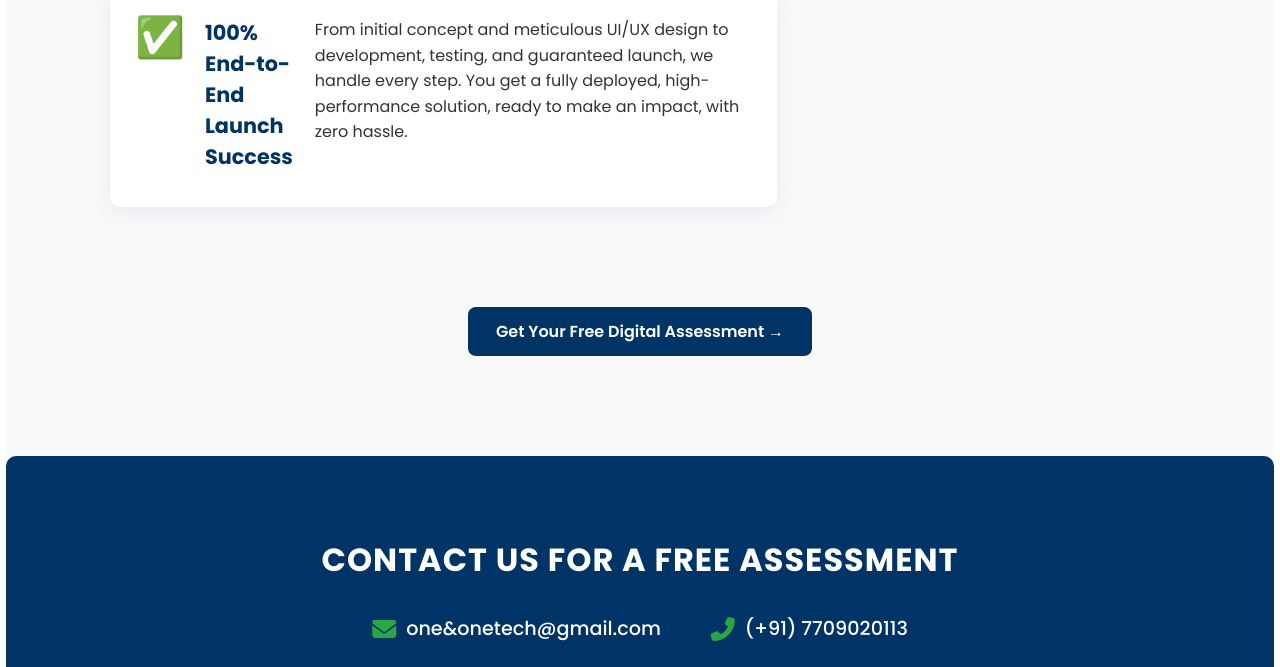
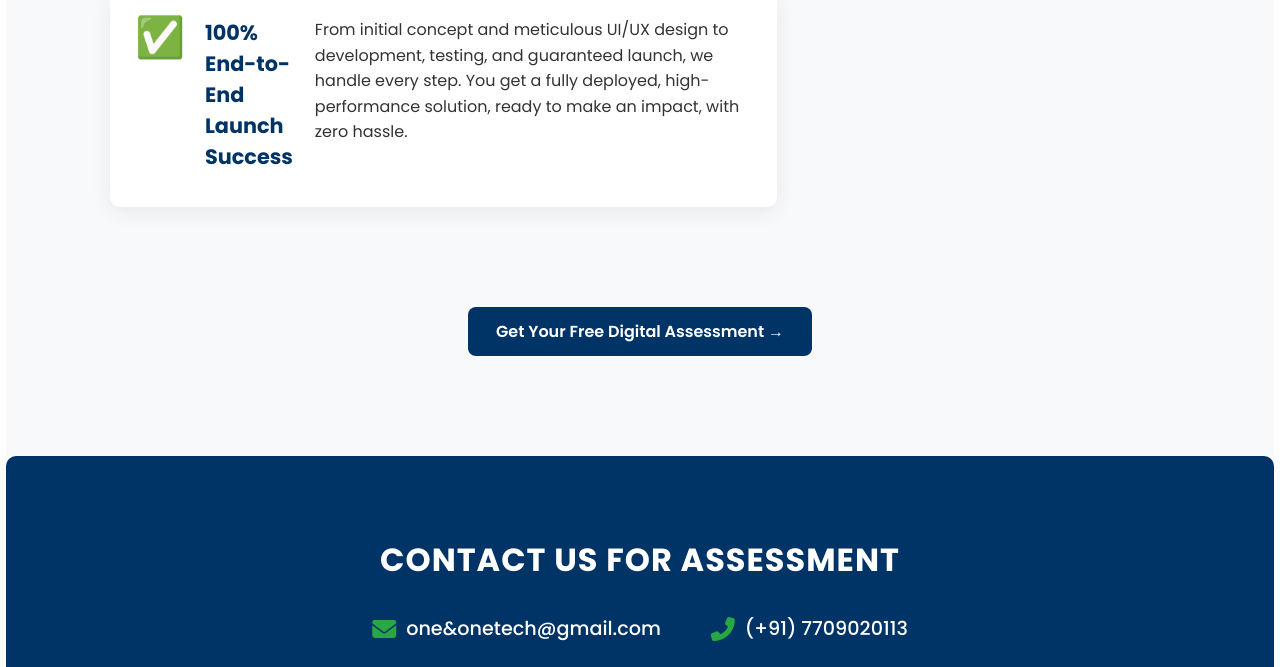
Before and after one commit to bhavanas113/websiteONE-ONE, a plain HTML site: page index.html in a window 1280 px wide. Shown: the part 2191-2858 px from the top of the page. Drawn offline with Linux system fonts and the light colour scheme.

Commit message:
Update index.html

```diff
--- a/index.html
+++ b/index.html
@@ -139,7 +139,7 @@
 
         <section class="contact-us" id="contact">
             <div class="contact-container">
-                <h2>CONTACT US FOR A FREE ASSESSMENT</h2>
+                <h2>CONTACT US FOR ASSESSMENT</h2>
                 <div class="contact-details">
                     <div class="detail-item">
                         <i class="fas fa-envelope"></i>
```
